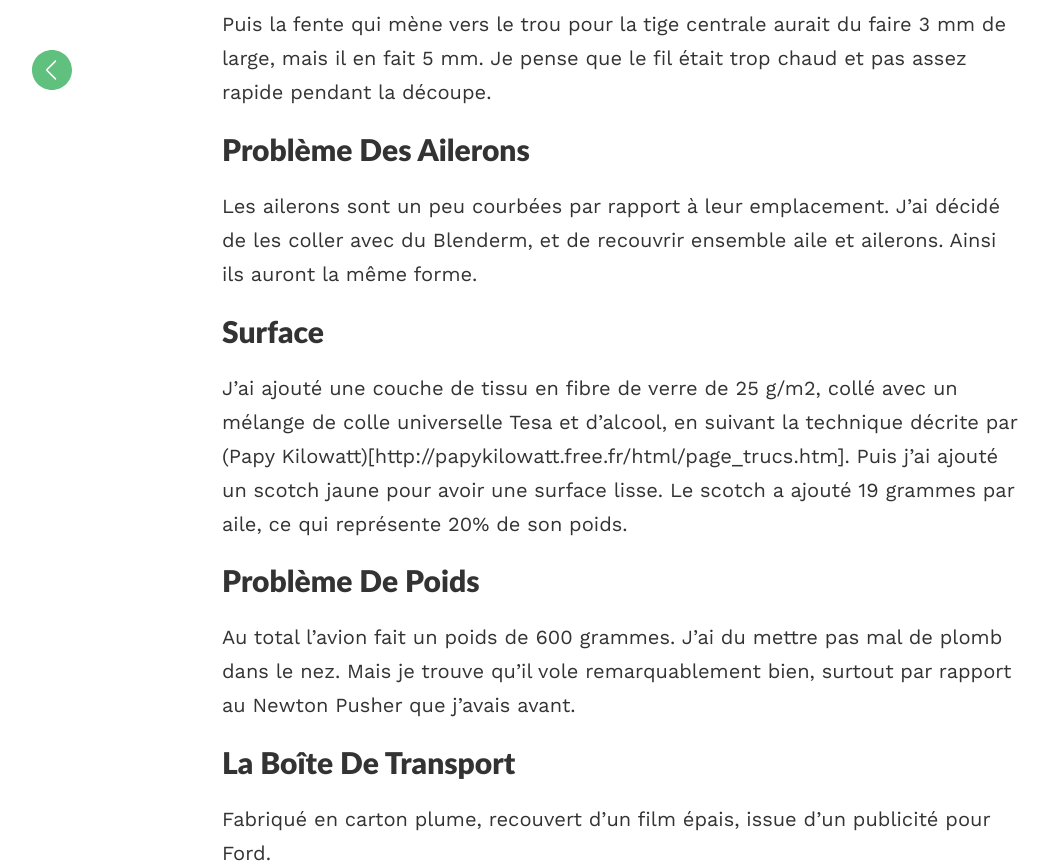
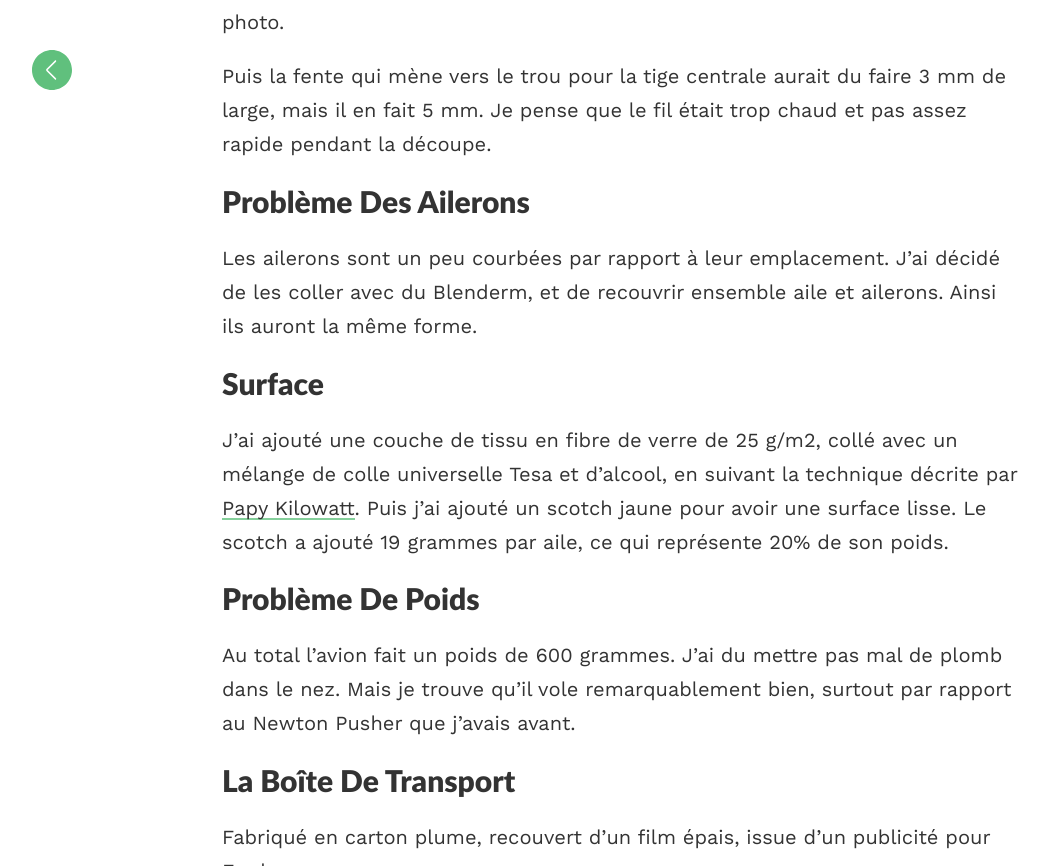
Before and after one commit to xtof-durr/xtof-durr.github.io, a Jekyll site: the page built from rcplane/libellule/index.md, in a window 1280 px wide and 1400 px high, scrolled down 1118 px, cut to the strip 0-866 px from the top of the window. Shown: the whole strip, without its empty margins (18-1067 px from the left). Built offline with Jekyll 4.4.1, drawn with Linux system fonts in a browser that asks for light colours; our own code applies the rules of GitHub Pages for plain Markdown files; some of the changed text lies outside the part shown.

Commit message:
link libellule

```diff
--- a/rcplane/libellule/index.md
+++ b/rcplane/libellule/index.md
@@ -7,7 +7,7 @@
 
 ## La conception
 
-Cet avion a été conçu par Lionel Mlinaric, et décrit dans le journal Modèle Magazine juin 2009. L'original est fait tout en structure balsa, entoilé. Il devrait peser 380 grammes. Mais en lisant ce (forum)[https://www.modelisme.com/forum/aero-planeurs/131648-aide-construction-planeur-libellule-mlinaric-34.html] il semble que la plupart des constructeurs arrivent plutôt à un poids autour de 470 grammes.
+Cet avion a été conçu par Lionel Mlinaric, et décrit dans le journal Modèle Magazine juin 2009. L'original est fait tout en structure balsa, entoilé. Il devrait peser 380 grammes. Mais en lisant ce [forum](https://www.modelisme.com/forum/aero-planeurs/131648-aide-construction-planeur-libellule-mlinaric-34.html) il semble que la plupart des constructeurs arrivent plutôt à un poids autour de 470 grammes.
 
 J'ai acheté d'occasion le fuselage avec ses moteurs servos et l'empannage. J'ai juste ajouté une hélice pliable, et une paire d'ailes, un récepteur et une batterie Lipo 3S 1000mA.
 
@@ -27,7 +27,7 @@
 
 ## Surface
 
-J'ai ajouté une couche de tissu en fibre de verre de 25 g/m2, collé avec un mélange de colle universelle Tesa et d'alcool, en suivant la technique décrite par (Papy Kilowatt)[http://papykilowatt.free.fr/html/page_trucs.htm].  Puis j'ai ajouté un scotch jaune pour avoir une surface lisse. Le scotch a ajouté 19 grammes par aile, ce qui représente  20% de son poids.
+J'ai ajouté une couche de tissu en fibre de verre de 25 g/m2, collé avec un mélange de colle universelle Tesa et d'alcool, en suivant la technique décrite par [Papy Kilowatt](http://papykilowatt.free.fr/html/page_trucs.htm).  Puis j'ai ajouté un scotch jaune pour avoir une surface lisse. Le scotch a ajouté 19 grammes par aile, ce qui représente  20% de son poids.
 
 ## Problème de poids
 
```
Also changed, not shown: other parts of rcplane/libellule/index.md (+2 -2 lines), rcplane/index.md (+5 -1 lines).
